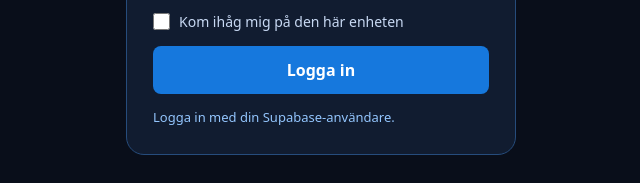
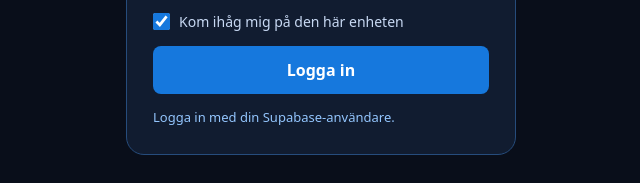
Before and after one commit to jorick83/Jorick-Trades, a plain HTML site: page index.html in a window 1280 px wide. Shown: the part 558-741 px from the top of the page, 319-959 px from the left. Drawn offline with Linux system fonts and the light colour scheme.

Commit message:
Default to remembering login on trusted device

```diff
--- a/index.html
+++ b/index.html
@@ -23,7 +23,7 @@
           </span>
         </label>
         <label>Lösenord<input name="password" type="password" required autocomplete="current-password" style="display:block;width:100%;box-sizing:border-box;margin-top:6px;padding:12px;border-radius:8px;background:#080f1e;color:white;border:1px solid #52709b" /></label>
-        <label style="display:flex;align-items:center;gap:9px;font-size:14px;color:#c8d9f3"><input name="remember" type="checkbox" style="accent-color:#1678dd;width:17px;height:17px" /> Kom ihåg mig på den här enheten</label>
+        <label style="display:flex;align-items:center;gap:9px;font-size:14px;color:#c8d9f3"><input name="remember" type="checkbox" checked style="accent-color:#1678dd;width:17px;height:17px" /> Kom ihåg mig på den här enheten</label>
         <button type="submit" style="padding:12px;border:0;border-radius:8px;background:#1678dd;color:white;font-weight:bold;cursor:pointer">Logga in</button>
         <p id="sync-status" role="status" style="margin:0;font-size:13px;overflow-wrap:anywhere"></p>
       </form>
```
